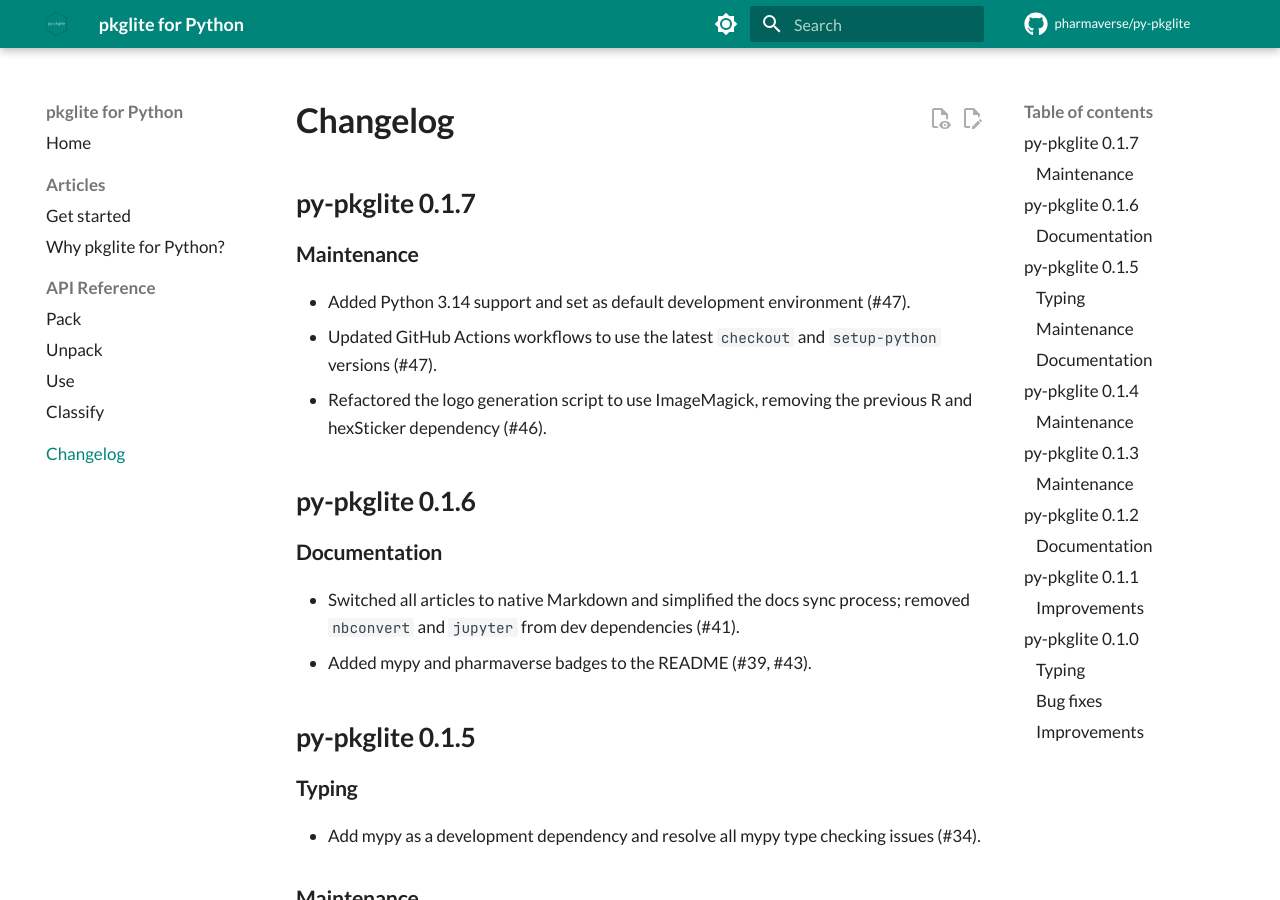
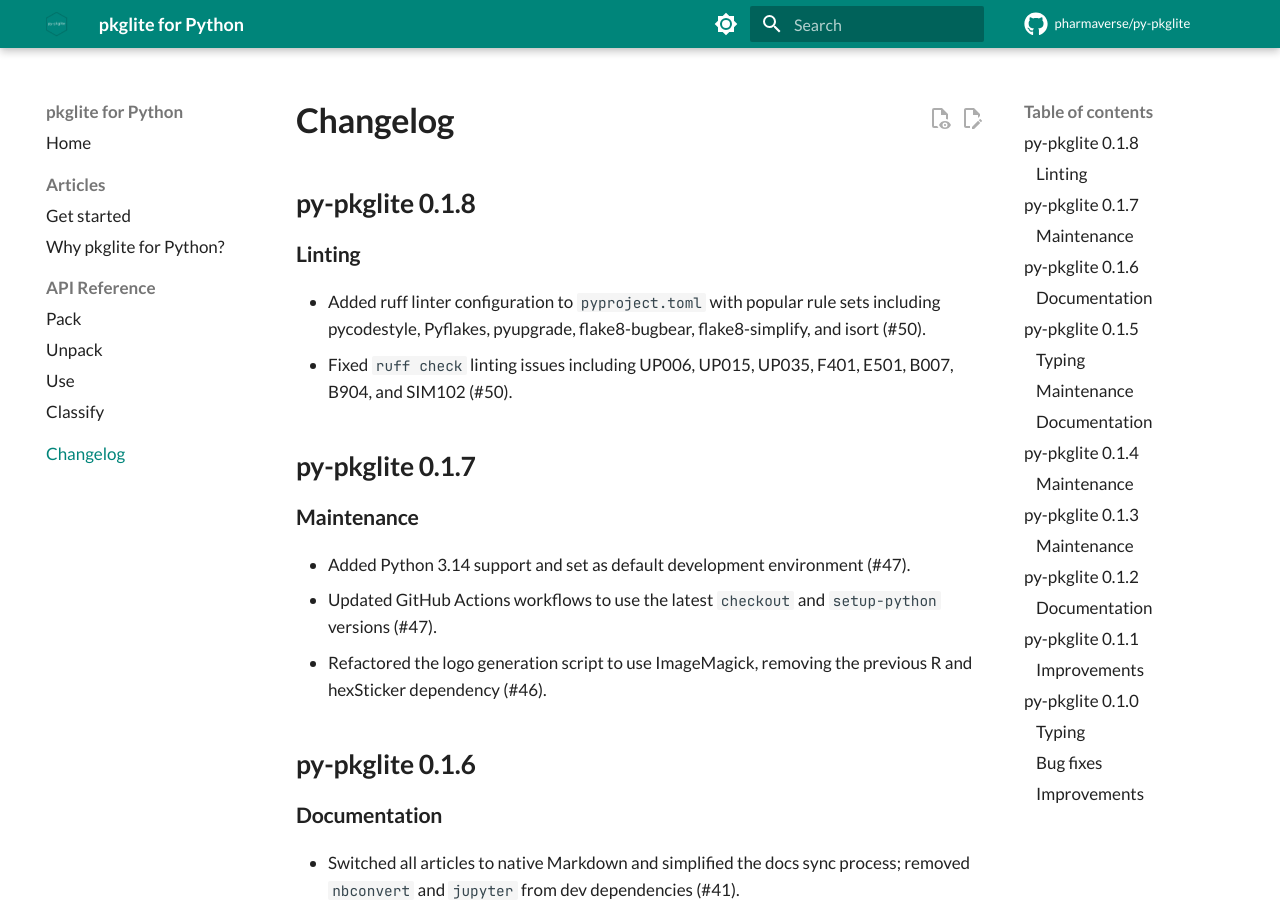
Before and after one commit to pharmaverse/py-pkglite, an MkDocs documentation site: the page built from docs/changelog.md, in a window 1280 px wide and 900 px high. Built offline with MkDocs 1.6.1 and Material for MkDocs 9.7.7, drawn with Linux system fonts in a browser that asks for light colours; comment, search, counter and statistics services are not loaded.

Commit message:
Update changelog for v0.1.8

```diff
--- a/docs/changelog.md
+++ b/docs/changelog.md
@@ -1,4 +1,14 @@
 # Changelog
+
+## py-pkglite 0.1.8
+
+### Linting
+
+- Added ruff linter configuration to `pyproject.toml` with popular rule sets
+  including pycodestyle, Pyflakes, pyupgrade, flake8-bugbear, flake8-simplify,
+  and isort (#50).
+- Fixed `ruff check` linting issues including UP006, UP015, UP035, F401, E501,
+  B007, B904, and SIM102 (#50).
 
 ## py-pkglite 0.1.7
 
```
Also changed, not shown: CHANGELOG.md (+10 -0 lines).
